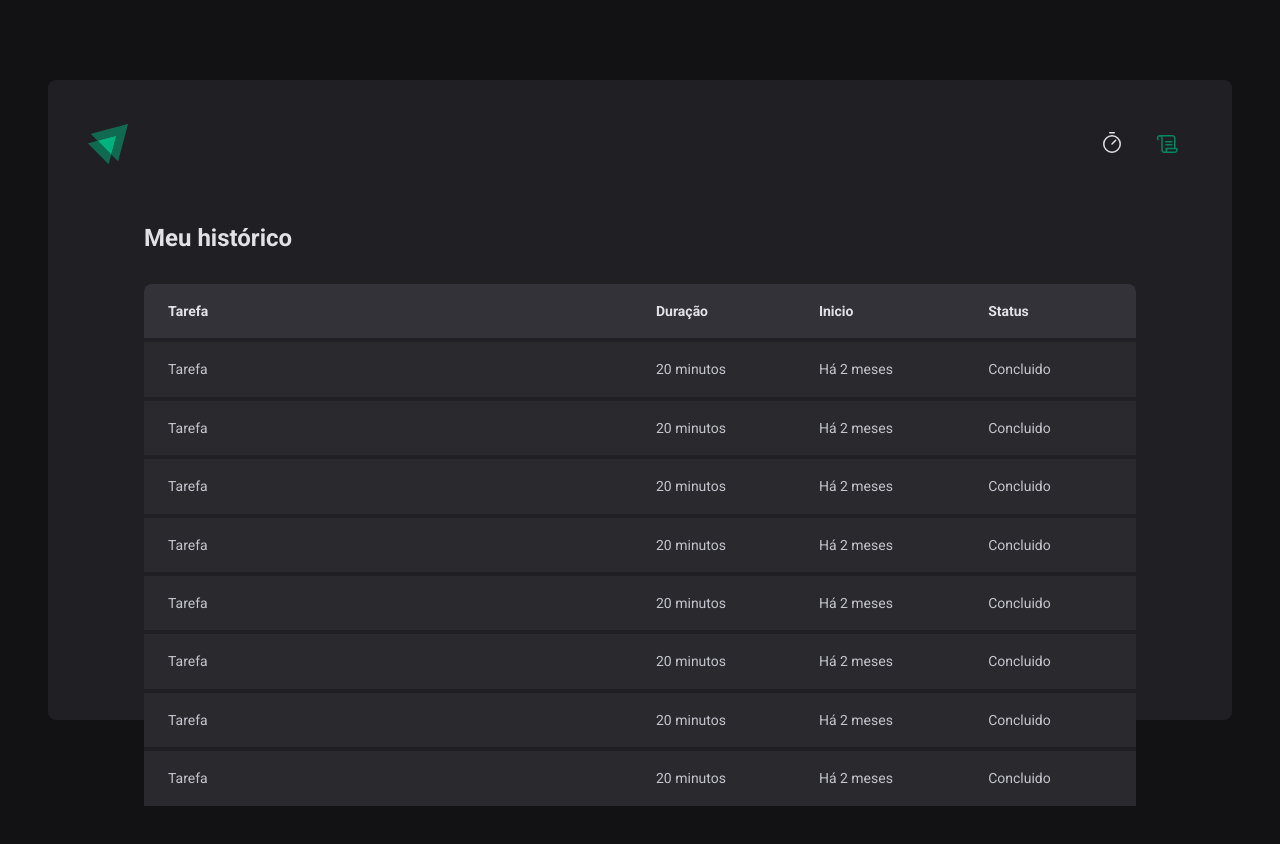
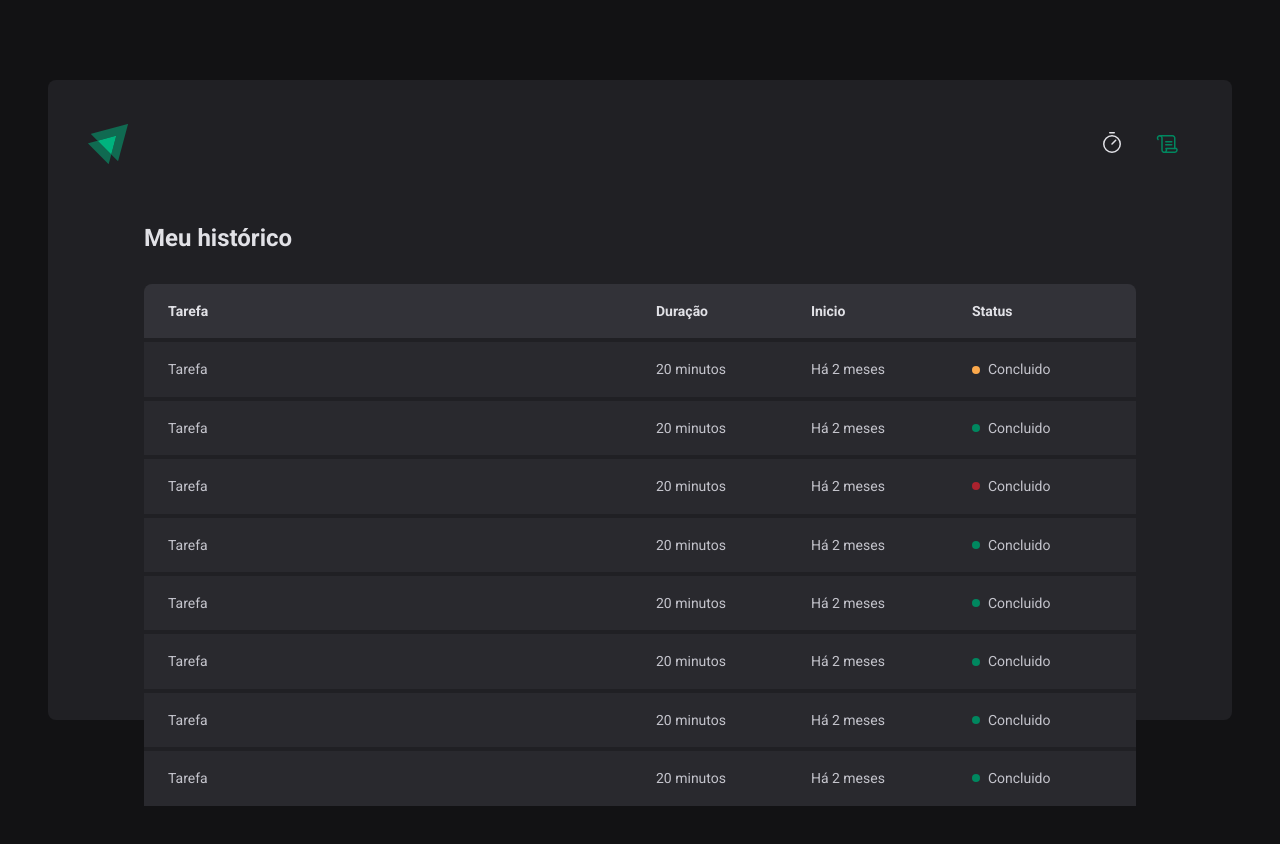
Before and after one commit to emachadomartins/ignite-timer, a React (Vite) app: page /history in a window 1280 px wide. Shown: the top 844 px of the page. Built offline with nearby package versions, Linux system fonts and the light colour scheme.

Commit message:
chore: create table Status

```diff
--- a/src/pages/History/index.tsx
+++ b/src/pages/History/index.tsx
@@ -1,4 +1,4 @@
-import { HistoryContainer, HistoryList } from './styles'
+import { HistoryContainer, HistoryList, Status } from './styles'
 
 export const History = () => (
   <HistoryContainer>
@@ -19,49 +19,65 @@ export const History = () => (
             <td>Tarefa</td>
             <td>20 minutos</td>
             <td>Há 2 meses</td>
-            <td>Concluido</td>
+            <td>
+              <Status statusColor="yellow">Concluido</Status>
+            </td>
           </tr>
           <tr>
             <td>Tarefa</td>
             <td>20 minutos</td>
             <td>Há 2 meses</td>
-            <td>Concluido</td>
+            <td>
+              <Status statusColor="green">Concluido</Status>
+            </td>
           </tr>
           <tr>
             <td>Tarefa</td>
             <td>20 minutos</td>
             <td>Há 2 meses</td>
-            <td>Concluido</td>
+            <td>
+              <Status statusColor="red">Concluido</Status>
+            </td>
           </tr>
           <tr>
             <td>Tarefa</td>
             <td>20 minutos</td>
             <td>Há 2 meses</td>
-            <td>Concluido</td>
+            <td>
+              <Status statusColor="green">Concluido</Status>
+            </td>
           </tr>
           <tr>
             <td>Tarefa</td>
             <td>20 minutos</td>
             <td>Há 2 meses</td>
-            <td>Concluido</td>
+            <td>
+              <Status statusColor="green">Concluido</Status>
+            </td>
           </tr>
           <tr>
             <td>Tarefa</td>
             <td>20 minutos</td>
             <td>Há 2 meses</td>
-            <td>Concluido</td>
+            <td>
+              <Status statusColor="green">Concluido</Status>
+            </td>
           </tr>
           <tr>
             <td>Tarefa</td>
             <td>20 minutos</td>
             <td>Há 2 meses</td>
-            <td>Concluido</td>
+            <td>
+              <Status statusColor="green">Concluido</Status>
+            </td>
           </tr>
           <tr>
             <td>Tarefa</td>
             <td>20 minutos</td>
             <td>Há 2 meses</td>
-            <td>Concluido</td>
+            <td>
+              <Status statusColor="green">Concluido</Status>
+            </td>
           </tr>
         </tbody>
       </table>
--- a/src/pages/History/styles.ts
+++ b/src/pages/History/styles.ts
@@ -60,3 +60,21 @@ export const HistoryList = styled.div`
     }
   }
 `
+
+interface StatusProps {
+  statusColor: 'yellow' | 'red' | 'green'
+}
+
+export const Status = styled.span<StatusProps>`
+  display: flex;
+  align-items: center;
+  gap: 0.5rem;
+
+  &::before {
+    content: '';
+    width: 0.5rem;
+    height: 0.5rem;
+    border-radius: 100%;
+    background: ${(props) => props.theme[`${props.statusColor}-500`]};
+  }
+`
```
